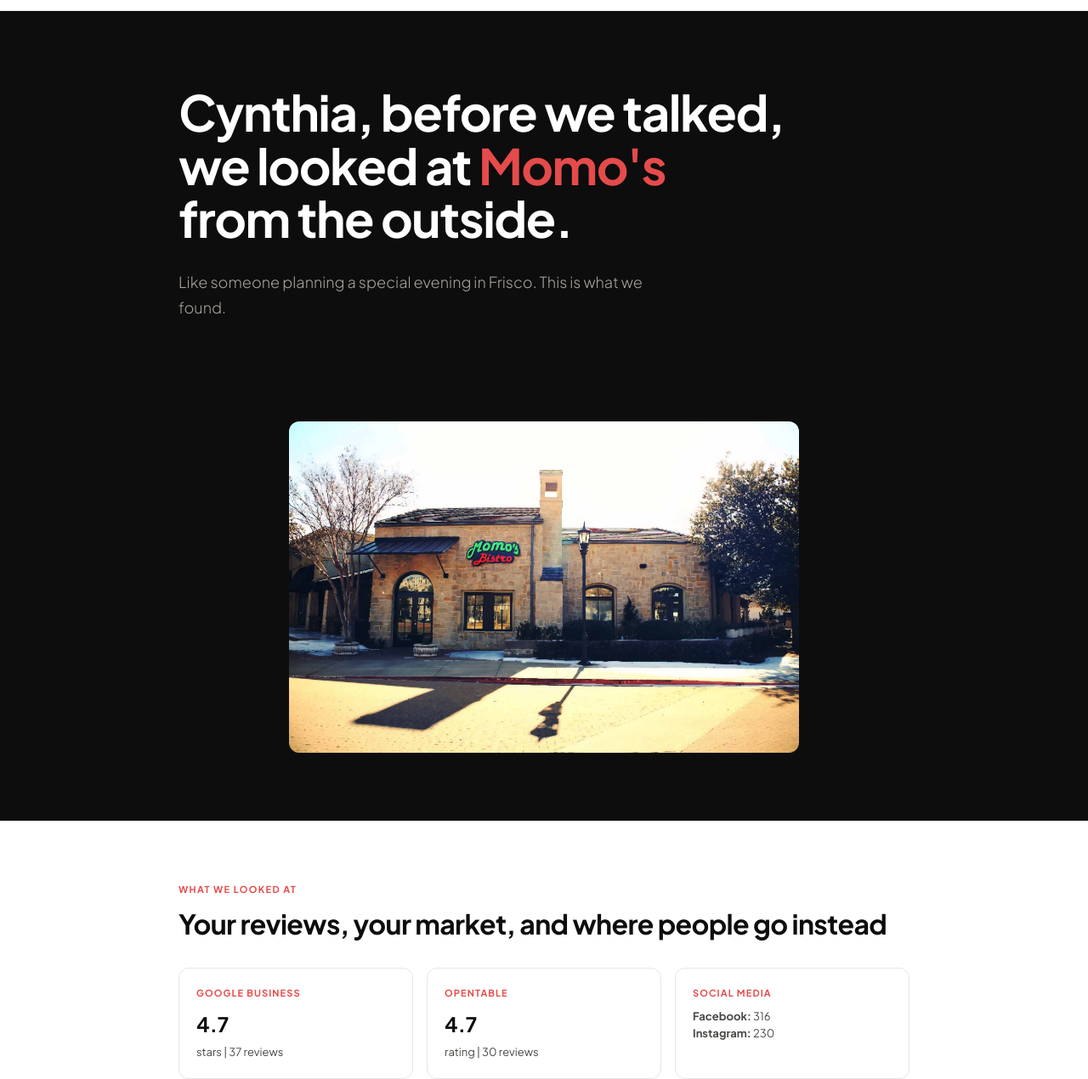
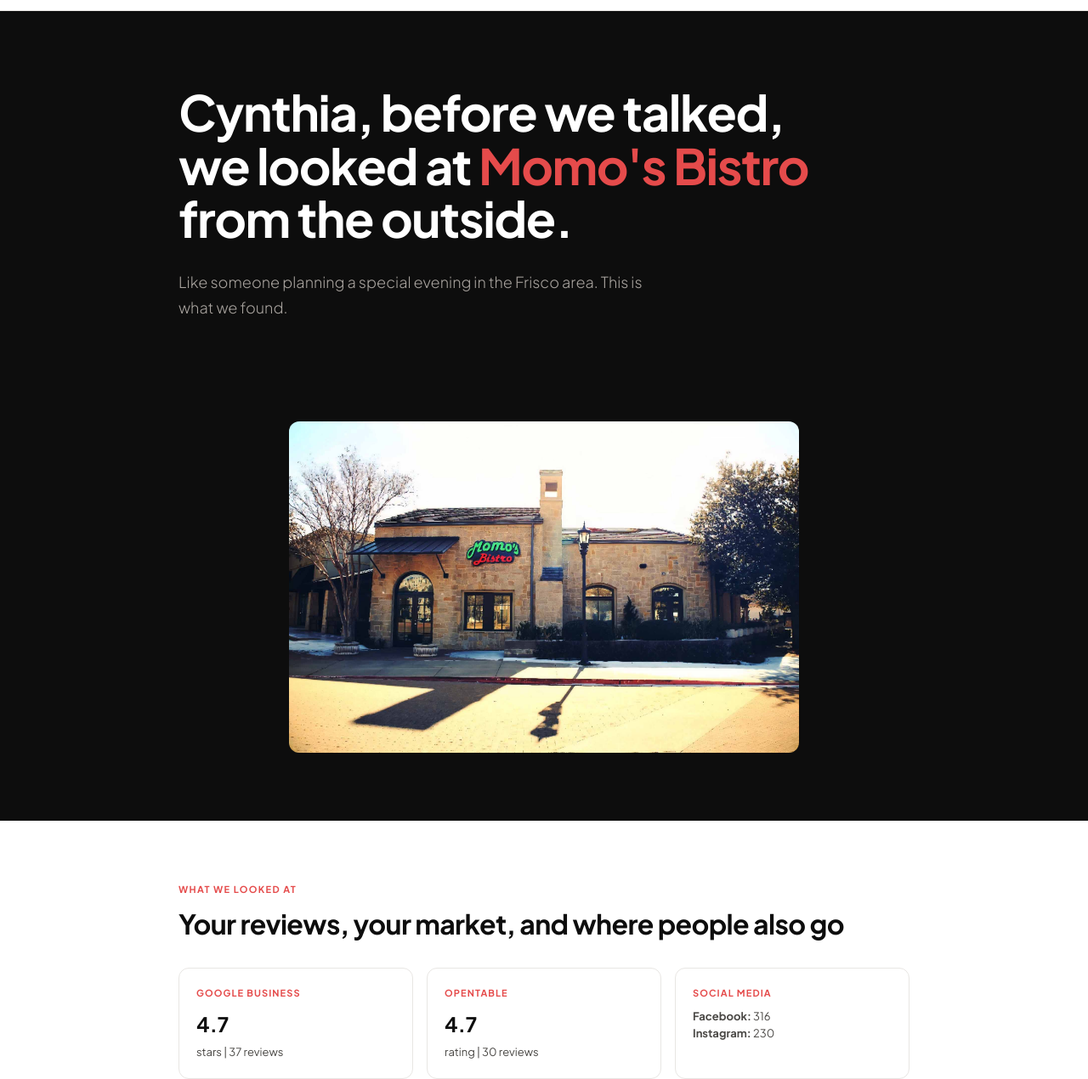
Before and after one commit to foodie360/foodie-decks, a plain HTML site: page foodie-decks/momos/index.html in a window 1280 px wide. Shown: the part 51-1321 px from the top of the page at 85% size. Drawn offline with Linux system fonts and the light colour scheme.

Commit message:
Update index.html

```diff
--- a/foodie-decks/momos/index.html
+++ b/foodie-decks/momos/index.html
@@ -259,10 +259,10 @@
 <section class="hero">
   <div class="hero-inner">
     <h1 class="hero-headline">
-      Cynthia, before we talked,<br>we looked at <em>Momo's</em><br>from the outside.
+      Cynthia, before we talked,<br>we looked at <em>Momo's Bistro</em><br>from the outside.
     </h1>
     <p class="hero-sub">
-      Like someone planning a special evening in Frisco. This is what we found.
+      Like someone planning a special evening in the Frisco area. This is what we found.
     </p>
   </div>
 </section>
@@ -276,7 +276,7 @@
 <section class="section section-white">
   <div class="section-inner">
     <p class="section-label">What we looked at</p>
-    <h2 class="section-title">Your reviews, your market, and where people go instead</h2>
+    <h2 class="section-title">Your reviews, your market, and where people also go</h2>
 
     <div style="display: grid; grid-template-columns: 1fr 1fr 1fr; gap: 16px; margin-bottom: 32px;">
       <div style="background: var(--white); border: 1px solid var(--gray-200); border-radius: 12px; padding: 20px;">
@@ -298,7 +298,7 @@
     </div>
 
     <div class="insight">
-      <strong>Direct Competitors (named):</strong> Taverna, North Italia, Dua Trattoria. <strong>Also playing in the market:</strong> Mio Gusto, Carne Rosso, Crudo Wood, TruFire Kitchen & Bar. All within Frisco and Plano. When someone in your area searches for a great dinner, these names come up first. <em>You have the quality and the story. The challenge is reach: getting the right people to know you exist.</em>
+      <strong>Direct Competitors (named):</strong> Taverna, North Italia, Dua Trattoria. <strong><br>Also playing in the market:</strong> Mio Gusto, Carne Rosso, Crudo Wood, TruFire Kitchen & Bar. All within Frisco and Plano. When someone in your area searches for a great dinner, these names come up first. <em>You have the quality and the story. The challenge is reach: getting the right people to know you exist.</em>
     </div>
   </div>
 </section>
```
